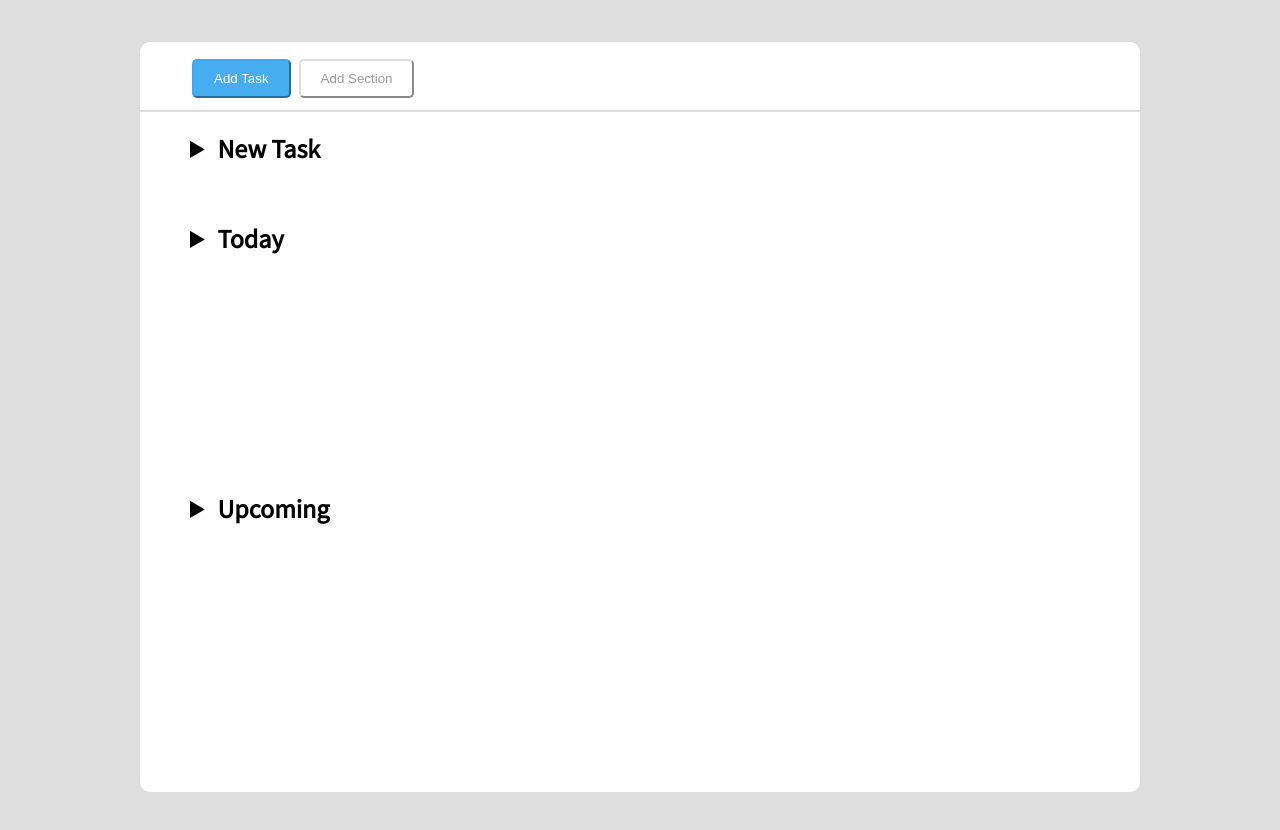
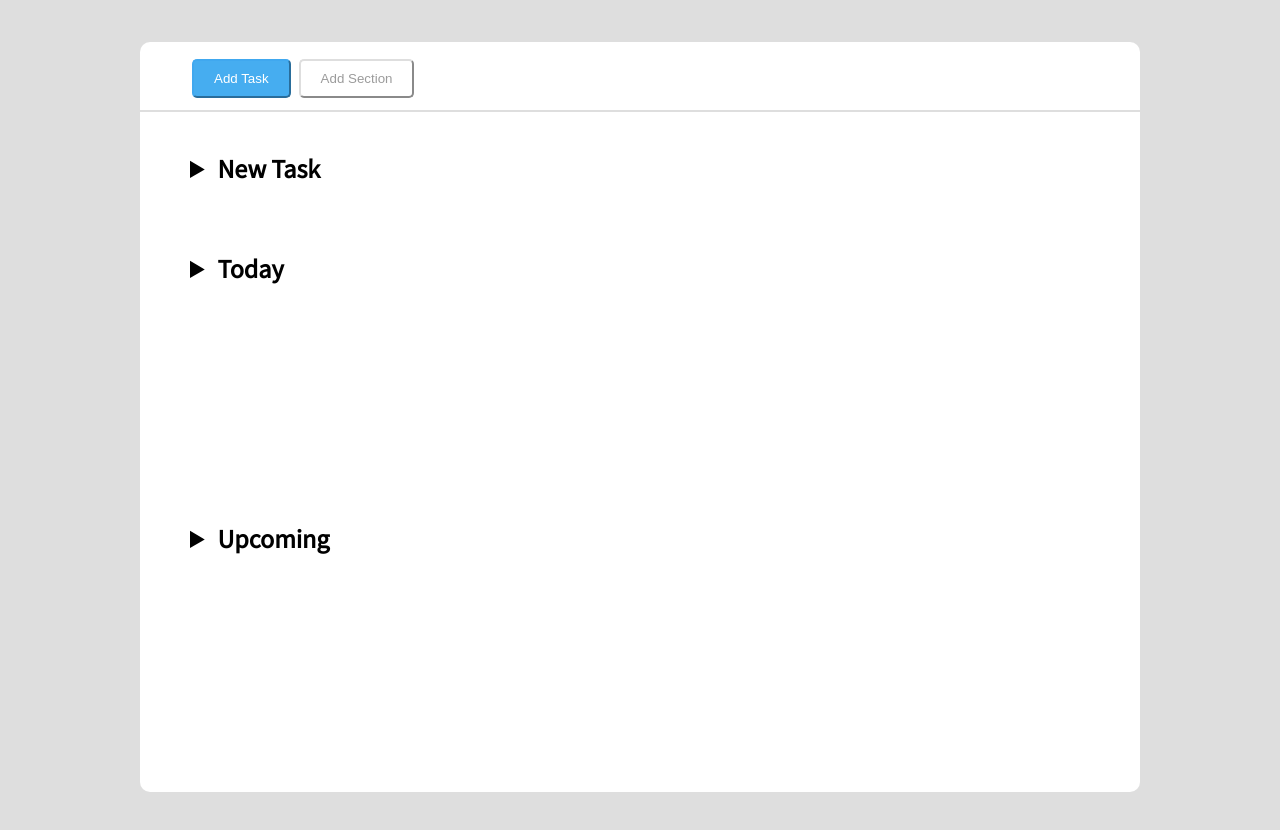
Before and after one commit to UmbertoDV/html-css-toboolist, a plain HTML site: page index.html in a window 1280 px wide. Shown: the part 88-918 px from the top of the page. Drawn offline with Linux system fonts and the light colour scheme.

Commit message:
adjust little css

```diff
--- a/css/style.css
+++ b/css/style.css
@@ -69,6 +69,9 @@ main{
     margin-left: 50px;
     height: 70px;
 }
+.new-task{
+    margin-top: 40px;
+}
 details > summary {
     font-size: 26px;
     cursor: pointer;
@@ -109,6 +112,9 @@ details > summary {
     vertical-align: middle;
 }
 /* Today Section */
+.today{
+    margin-top: 30px;
+}
 .btn-goals{
     color: white;
     background-color: #9d72e5;
```
